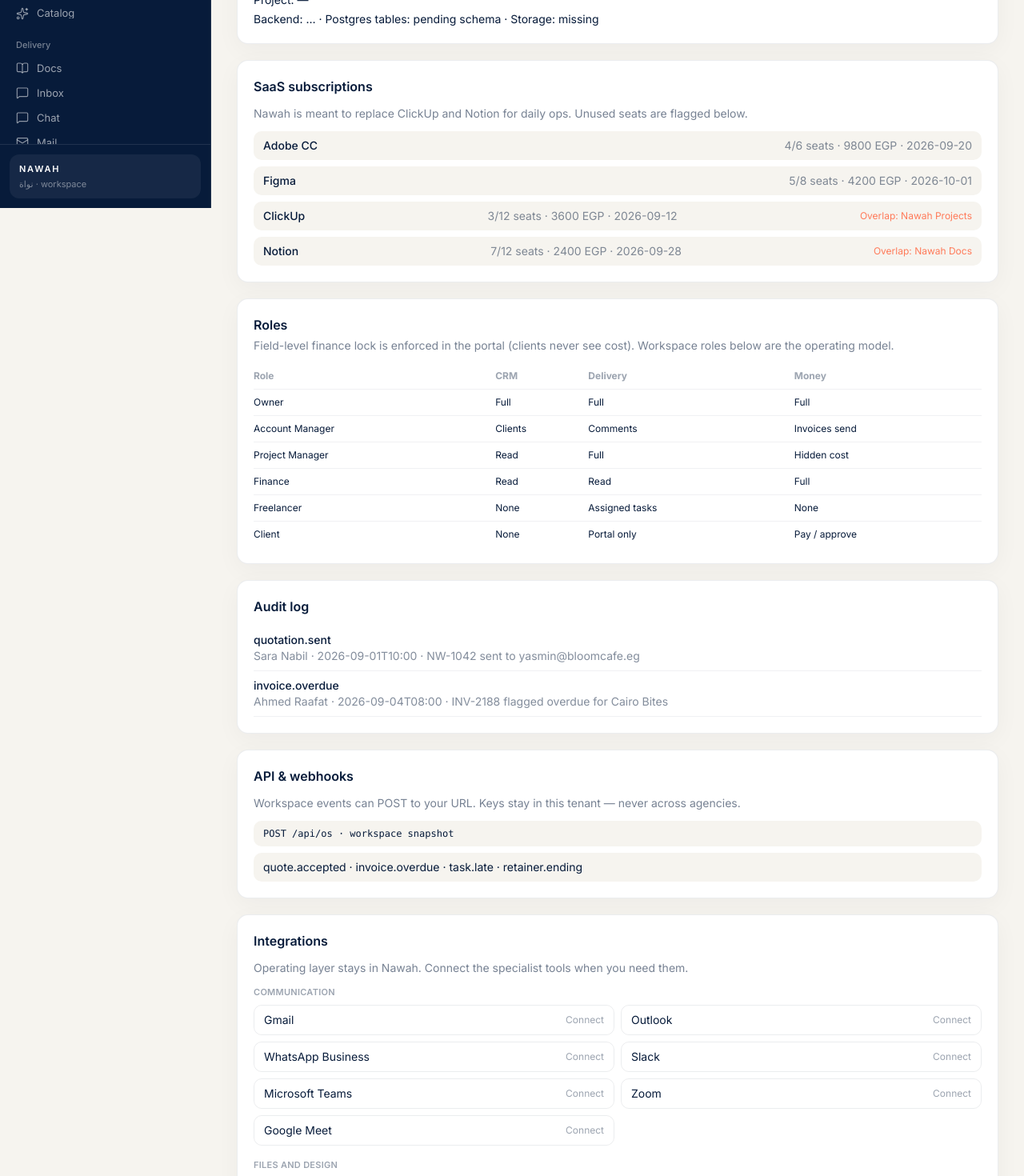
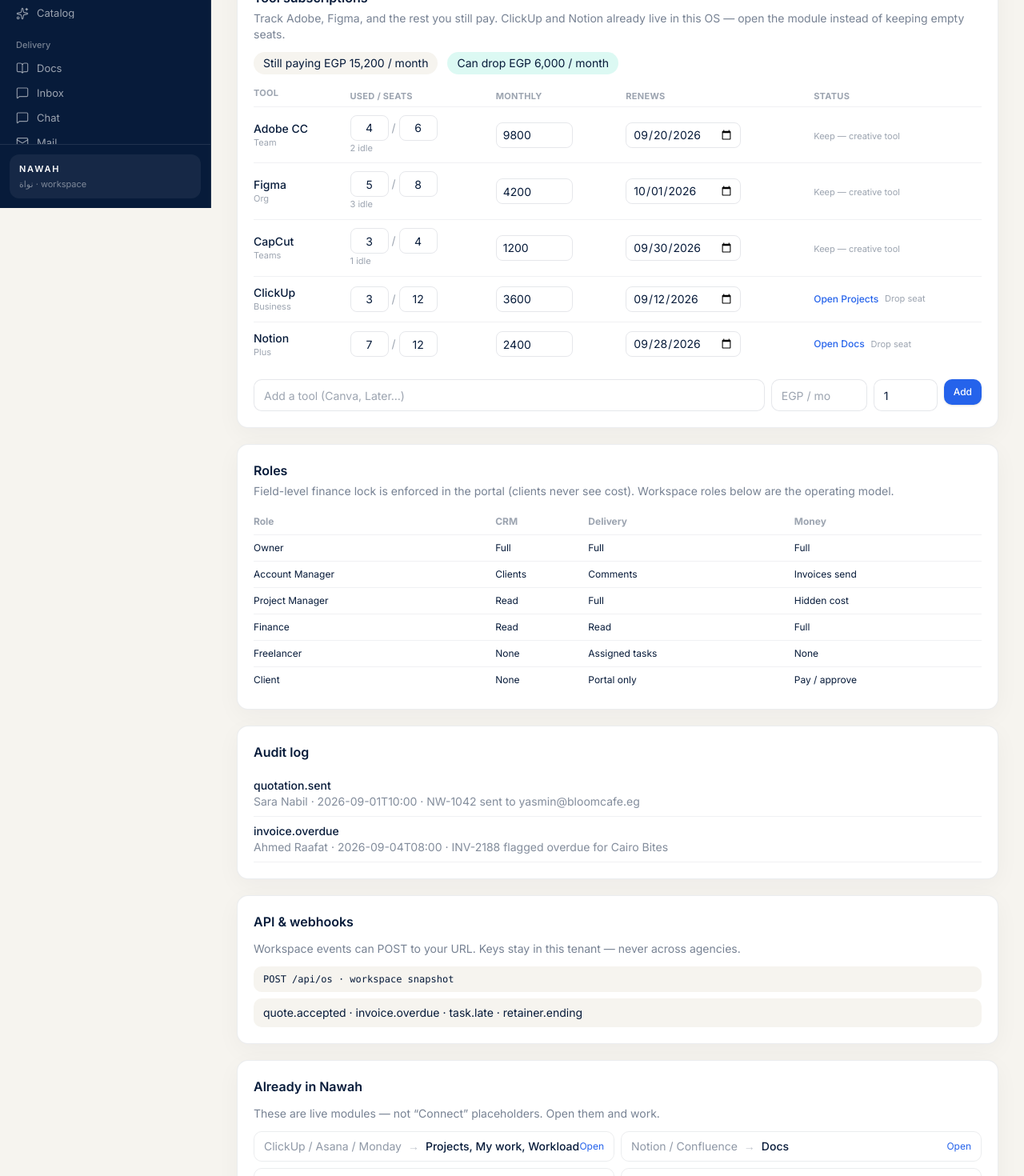
Before and after one commit to arsayedd/nawah, a Next.js app: page /settings in a window 1280 px wide. Shown: the part 540-2010 px from the top of the page at 80% size. Built offline with nearby package versions, Linux system fonts and the light colour scheme; no server answers.

Commit message:
Make Settings SaaS seats real and route ClickUp/Notion into Nawah.
Editable subscriptions, drop idle seats, and open Projects/Docs instead of a fake Overlap/Connect wall. Old snapshots with overlap still map to the live modules.

Co-authored-by: carloughkimmet01 <carloughkimmet01@outlook.com>

```diff
--- a/src/app/chat/page.tsx
+++ b/src/app/chat/page.tsx
@@ -179,7 +179,10 @@ export default function ChatPage() {
                   <button
                     key={e.id}
                     type="button"
-                    onClick={() => setRoomId(startDirectMessage(e.id))}
+                    onClick={() => {
+                      const id = startDirectMessage(e.id);
+                      if (id) setRoomId(id);
+                    }}
                     className="rounded-full border border-navy/10 px-2 py-0.5 text-[11px] text-navy/70 hover:border-cobalt hover:text-cobalt"
                   >
                     {e.name.split(" ")[0]}
--- a/src/app/page.tsx
+++ b/src/app/page.tsx
@@ -56,7 +56,7 @@ const modules = [
   { href: "/analytics", icon: Sparkles, title: "Analytics", copy: "Sales, ops, client health, service profit, people load — same numbers as Home." },
   { href: "/automations", icon: Zap, title: "Automations", copy: "Quote accept already spins the OS. Toggle the rest as the agency grows." },
   { href: "/ai", icon: Bot, title: "Nawah AI", copy: "Answers only from workspace data. No invented numbers." },
-  { href: "/settings", icon: Settings, title: "Settings", copy: "Roles, audit log, SaaS seats, integrations placeholders, demo reset." },
+  { href: "/settings", icon: Settings, title: "Settings", copy: "Roles, audit log, and SaaS seats. ClickUp/Notion already live as Projects and Docs." },
 ];
 
 const loop = [
--- a/src/app/settings/page.tsx
+++ b/src/app/settings/page.tsx
@@ -1,19 +1,31 @@
 "use client";
 
 import { useEffect, useState } from "react";
+import Link from "next/link";
 import { PageSection } from "@/components/shell/page-section";
 import { Button } from "@/components/ui/button";
 import { Card } from "@/components/ui/card";
+import { Input } from "@/components/ui/input";
 import { AGENCY_NAME } from "@/lib/brand";
-import { INTEGRATIONS } from "@/lib/os-map";
 import { t } from "@/lib/i18n";
+import type { SaasSub } from "@/lib/types";
+import { egp } from "@/lib/utils";
 import { useOS } from "@/store/use-os";
+
+const COVERED = [
+  { from: "ClickUp / Asana / Monday", to: "Projects, My work, Workload", href: "/projects" },
+  { from: "Notion / Confluence", to: "Docs", href: "/docs" },
+  { from: "Slack / Teams", to: "Chat & Inbox", href: "/chat" },
+  { from: "Gmail threads", to: "Mail", href: "/mail" },
+  { from: "Calendly", to: "Booking + Calendar", href: "/calendar" },
+  { from: "Harvest / Toggl", to: "Time", href: "/time" },
+  { from: "HubSpot pipeline", to: "CRM", href: "/crm" },
+] as const;
 
 export default function SettingsPage() {
   const locale = useOS((s) => s.locale);
   const resetDemo = useOS((s) => s.resetDemo);
   const dict = t(locale);
-  const subscriptions = useOS((s) => s.subscriptions);
 
   return (
     <div className="space-y-5">
@@ -35,34 +47,7 @@ export default function SettingsPage() {
       </Card>
       </PageSection>
       <SupabaseCard locale={locale} />
-      <PageSection page="/settings" id="saas" label="SaaS subscriptions">
-      <Card>
-        <h2 className="mb-3 font-semibold">
-          {locale === "ar" ? "اشتراكات الأدوات" : "SaaS subscriptions"}
-        </h2>
-        <p className="mb-3 text-sm text-navy/55">
-          {locale === "ar"
-            ? "نواة بتحل محل ClickUp وNotion للتشغيل اليومي. المقاعد الفاضية ظاهرة تحت."
-            : "Nawah is meant to replace ClickUp and Notion for daily ops. Unused seats are flagged below."}
-        </p>
-        <div className="space-y-2">
-          {subscriptions.map((tool) => (
-            <div
-              key={tool.id}
-              className="flex flex-wrap items-center justify-between gap-2 rounded-[10px] bg-paper px-3 py-2 text-sm"
-            >
-              <span className="font-medium">{tool.name}</span>
-              <span className="text-navy/50">
-                {tool.used}/{tool.seats} seats · {tool.monthly} EGP · {tool.renew}
-              </span>
-              {tool.overlap ? (
-                <span className="text-xs text-coral">Overlap: {tool.overlap}</span>
-              ) : null}
-            </div>
-          ))}
-        </div>
-      </Card>
-      </PageSection>
+      <SaasCard locale={locale} />
       <Card>
         <h2 className="font-semibold">Roles</h2>
         <p className="mt-1 text-sm text-navy/55">
@@ -111,30 +96,169 @@ export default function SettingsPage() {
         </div>
       </Card>
       <Card>
-        <h2 className="mb-3 font-semibold">Integrations</h2>
+        <h2 className="mb-3 font-semibold">Already in Nawah</h2>
         <p className="mb-3 text-sm text-navy/55">
-          Operating layer stays in Nawah. Connect the specialist tools when you need them.
+          These are live modules — not “Connect” placeholders. Open them and work.
         </p>
-        <div className="space-y-4">
-          {INTEGRATIONS.map((g) => (
-            <div key={g.group}>
-              <div className="mb-2 text-[11px] font-semibold uppercase tracking-wide text-navy/40">{g.group}</div>
-              <div className="grid gap-2 sm:grid-cols-2">
-                {g.tools.map((name) => (
-                  <div
-                    key={name}
-                    className="flex items-center justify-between rounded-[10px] border border-navy/8 px-3 py-2 text-sm"
-                  >
-                    <span>{name}</span>
-                    <span className="text-xs text-navy/40">Connect</span>
-                  </div>
-                ))}
-              </div>
-            </div>
+        <div className="grid gap-2 sm:grid-cols-2">
+          {COVERED.map((row) => (
+            <Link
+              key={row.href + row.from}
+              href={row.href}
+              className="flex items-center justify-between rounded-[10px] border border-navy/8 px-3 py-2 text-sm hover:border-cobalt/40"
+            >
+              <span>
+                <span className="text-navy/45">{row.from}</span>
+                <span className="mx-2 text-navy/25">→</span>
+                <span className="font-medium">{row.to}</span>
+              </span>
+              <span className="text-xs text-cobalt">Open</span>
+            </Link>
           ))}
         </div>
       </Card>
     </div>
+  );
+}
+
+function SaasCard({ locale }: { locale: "ar" | "en" }) {
+  const subscriptions = useOS((s) => s.subscriptions);
+  const upsertSubscription = useOS((s) => s.upsertSubscription);
+  const removeRecord = useOS((s) => s.removeRecord);
+  const [name, setName] = useState("");
+  const [monthly, setMonthly] = useState("");
+  const [seats, setSeats] = useState("1");
+  const spend = subscriptions.filter((s) => !s.replacesHref).reduce((n, s) => n + s.monthly, 0);
+  const recoverable = subscriptions.filter((s) => s.replacesHref).reduce((n, s) => n + s.monthly, 0);
+
+  function patch(tool: SaasSub, field: "used" | "seats" | "monthly" | "renew", value: string) {
+    const n = field === "renew" ? 0 : Number(value);
+    upsertSubscription({
+      ...tool,
+      [field]: field === "renew" ? value : Number.isFinite(n) ? n : tool[field],
+    });
+  }
+
+  return (
+    <PageSection page="/settings" id="saas" label="SaaS subscriptions">
+      <Card>
+        <h2 className="font-semibold">{locale === "ar" ? "اشتراكات الأدوات" : "Tool subscriptions"}</h2>
+        <p className="mt-1 text-sm text-navy/55">
+          Track Adobe, Figma, and the rest you still pay. ClickUp and Notion already live in this OS — open the module
+          instead of keeping empty seats.
+        </p>
+        <div className="mt-3 flex flex-wrap gap-3 text-sm">
+          <span className="rounded-full bg-paper px-3 py-1">
+            Still paying {egp(spend, locale)} / month
+          </span>
+          {recoverable ? (
+            <span className="rounded-full bg-mint/15 px-3 py-1 text-navy">
+              Can drop {egp(recoverable, locale)} / month
+            </span>
+          ) : null}
+        </div>
+        <div className="mt-4 overflow-x-auto">
+          <table className="w-full min-w-[640px] text-sm">
+            <thead>
+              <tr className="text-[11px] uppercase tracking-wide text-navy/40">
+                <th className="pb-2 text-start">Tool</th>
+                <th className="text-start">Used / seats</th>
+                <th className="text-start">Monthly</th>
+                <th className="text-start">Renews</th>
+                <th className="text-start">Status</th>
+              </tr>
+            </thead>
+            <tbody>
+              {subscriptions.map((tool) => {
+                const idle = Math.max(0, tool.seats - tool.used);
+                return (
+                  <tr key={tool.id} className="border-t border-navy/6">
+                    <td className="py-2.5 pr-3">
+                      <div className="font-medium">{tool.name}</div>
+                      <div className="text-[11px] text-navy/40">{tool.plan}</div>
+                    </td>
+                    <td className="py-2.5 pr-3">
+                      <div className="flex items-center gap-1">
+                        <input
+                          className="h-8 w-12 rounded-[8px] border border-navy/10 px-1 text-center text-sm"
+                          value={tool.used}
+                          onChange={(e) => patch(tool, "used", e.target.value)}
+                        />
+                        <span className="text-navy/40">/</span>
+                        <input
+                          className="h-8 w-12 rounded-[8px] border border-navy/10 px-1 text-center text-sm"
+                          value={tool.seats}
+                          onChange={(e) => patch(tool, "seats", e.target.value)}
+                        />
+                      </div>
+                      {idle > 0 && !tool.replacesHref ? (
+                        <div className="mt-0.5 text-[11px] text-navy/40">{idle} idle</div>
+                      ) : null}
+                    </td>
+                    <td className="py-2.5 pr-3">
+                      <input
+                        className="h-8 w-24 rounded-[8px] border border-navy/10 px-2 text-sm"
+                        value={tool.monthly}
+                        onChange={(e) => patch(tool, "monthly", e.target.value)}
+                      />
+                    </td>
+                    <td className="py-2.5 pr-3">
+                      <input
+                        type="date"
+                        className="h-8 rounded-[8px] border border-navy/10 px-2 text-sm"
+                        value={tool.renew}
+                        onChange={(e) => patch(tool, "renew", e.target.value)}
+                      />
+                    </td>
+                    <td className="py-2.5">
+                      {tool.replacesHref ? (
+                        <div className="flex flex-wrap items-center gap-2">
+                          <Link href={tool.replacesHref} className="text-xs font-medium text-cobalt">
+                            Open {tool.replacesLabel}
+                          </Link>
+                          <button
+                            type="button"
+                            className="text-[11px] text-navy/40 hover:text-coral"
+                            onClick={() => removeRecord("subscriptions", tool.id)}
+                          >
+                            Drop seat
+                          </button>
+                        </div>
+                      ) : (
+                        <span className="text-[11px] text-navy/40">Keep — creative tool</span>
+                      )}
+                    </td>
+                  </tr>
+                );
+              })}
+            </tbody>
+          </table>
+        </div>
+        <form
+          className="mt-4 flex flex-col gap-2 sm:flex-row"
+          onSubmit={(e) => {
+            e.preventDefault();
+            if (!name.trim()) return;
+            upsertSubscription({
+              name: name.trim(),
+              monthly: Number(monthly) || 0,
+              seats: Number(seats) || 1,
+              used: 1,
+            });
+            setName("");
+            setMonthly("");
+            setSeats("1");
+          }}
+        >
+          <Input placeholder="Add a tool (Canva, Later…)" value={name} onChange={(e) => setName(e.target.value)} />
+          <Input className="sm:max-w-[120px]" placeholder="EGP / mo" value={monthly} onChange={(e) => setMonthly(e.target.value)} />
+          <Input className="sm:max-w-[80px]" placeholder="Seats" value={seats} onChange={(e) => setSeats(e.target.value)} />
+          <Button type="submit" size="sm">
+            Add
+          </Button>
+        </form>
+      </Card>
+    </PageSection>
   );
 }
 
--- a/src/components/shell/page-composer.tsx
+++ b/src/components/shell/page-composer.tsx
@@ -92,8 +92,6 @@ function specFor(pathname: string): Spec | null {
     return { kind: "leave", label: "Add leave request", placeholder: "Who / reason" };
   if (pathname === "/automations")
     return { kind: "automation", label: "Add automation", placeholder: "Rule name" };
-  if (pathname === "/settings")
-    return { kind: "saas", label: "Add SaaS seat", placeholder: "Tool name", money: true };
   if (pathname === "/home")
     return { kind: "lead", label: "Quick add a lead", placeholder: "Company name", href: (id) => `/crm/${id}` };
   if (pathname === "/accounts")
--- a/src/data/seed.ts
+++ b/src/data/seed.ts
@@ -1125,8 +1125,9 @@ export const seed: OsState = {
   subscriptions: [
     { id: "sub_1", name: "Adobe CC", plan: "Team", monthly: 9800, seats: 6, used: 4, renew: "2026-09-20", lastUsed: "2026-09-04" },
     { id: "sub_2", name: "Figma", plan: "Org", monthly: 4200, seats: 8, used: 5, renew: "2026-10-01", lastUsed: "2026-09-04" },
-    { id: "sub_3", name: "ClickUp", plan: "Business", monthly: 3600, seats: 12, used: 3, renew: "2026-09-12", lastUsed: "2026-08-02", overlap: "Nawah Projects" },
-    { id: "sub_4", name: "Notion", plan: "Plus", monthly: 2400, seats: 12, used: 7, renew: "2026-09-28", lastUsed: "2026-09-01", overlap: "Nawah Docs" },
+    { id: "sub_5", name: "CapCut", plan: "Teams", monthly: 1200, seats: 4, used: 3, renew: "2026-09-30", lastUsed: "2026-09-04" },
+    { id: "sub_3", name: "ClickUp", plan: "Business", monthly: 3600, seats: 12, used: 3, renew: "2026-09-12", lastUsed: "2026-08-02", replacesHref: "/projects", replacesLabel: "Projects" },
+    { id: "sub_4", name: "Notion", plan: "Plus", monthly: 2400, seats: 12, used: 7, renew: "2026-09-28", lastUsed: "2026-09-01", replacesHref: "/docs", replacesLabel: "Docs" },
   ],
   reviewPins: [
     {
--- a/src/lib/os-map.ts
+++ b/src/lib/os-map.ts
@@ -207,45 +207,14 @@ export const OS_PILLARS: MapPillar[] = [
   {
     id: "admin",
     title: "Settings, Security & Integrations",
-    blurb: "Roles, audit, SaaS seats, connect specialist tools when you need them.",
+    blurb: "Roles, audit, and SaaS seats. ClickUp and Notion are already Projects and Docs — not Connect buttons.",
     href: "/settings",
     children: [
       { label: "Roles & permissions", href: "/people" },
       { label: "Audit logs", href: "/settings" },
       { label: "API & webhooks", href: "/settings" },
-      { label: "Integrations", href: "/settings" },
+      { label: "Tool subscriptions", href: "/settings" },
       { label: "Customize", href: "/customize" },
     ],
   },
 ];
-
-export const INTEGRATIONS: { group: string; tools: string[] }[] = [
-  {
-    group: "Communication",
-    tools: ["Gmail", "Outlook", "WhatsApp Business", "Slack", "Microsoft Teams", "Zoom", "Google Meet"],
-  },
-  {
-    group: "Files and design",
-    tools: ["Google Drive", "Dropbox", "OneDrive", "Figma", "Canva", "Adobe"],
-  },
-  {
-    group: "Marketing",
-    tools: ["Meta Ads", "Google Ads", "TikTok Ads", "LinkedIn Ads", "GA4", "Search Console", "Shopify", "WordPress"],
-  },
-  {
-    group: "Finance",
-    tools: ["Stripe", "Paymob", "PayPal", "Fawry", "QuickBooks", "Xero", "Zoho Books"],
-  },
-  {
-    group: "Calendar",
-    tools: ["Google Calendar", "Outlook Calendar", "Calendly"],
-  },
-  {
-    group: "Development",
-    tools: ["GitHub", "GitLab", "Vercel", "Cloudflare"],
-  },
-  {
-    group: "Migration",
-    tools: ["Notion", "ClickUp", "Trello", "Asana", "Monday", "Airtable", "Excel", "CSV"],
-  },
-];
--- a/src/lib/os/payload.ts
+++ b/src/lib/os/payload.ts
@@ -1,5 +1,5 @@
 import { seed } from "@/data/seed";
-import type { Locale, OsState } from "@/lib/types";
+import type { Locale, OsState, SaasSub } from "@/lib/types";
 
 export type OsPayload = {
   locale: Locale;
@@ -84,7 +84,34 @@ export function mergeOsState(remote?: Partial<OsState> | OsState | null): OsStat
     editLayout: remote?.prefs?.editLayout ?? seed.prefs.editLayout,
     currentUserId: remote?.prefs?.currentUserId ?? seed.prefs.currentUserId,
   };
+  out.subscriptions = normalizeSubscriptions(out.subscriptions);
   return out;
+}
+
+function coveredModule(name: string): { href: string; label: string } | null {
+  const n = name.toLowerCase();
+  if (n.includes("clickup") || n.includes("asana") || n.includes("monday")) {
+    return { href: "/projects", label: "Projects" };
+  }
+  if (n.includes("notion") || n.includes("confluence")) {
+    return { href: "/docs", label: "Docs" };
+  }
+  return null;
+}
+
+function normalizeSubscriptions(list: SaasSub[]): SaasSub[] {
+  return list.map((raw) => {
+    const next: SaasSub & { overlap?: string } = { ...raw };
+    delete next.overlap;
+    if (!next.replacesHref) {
+      const covered = coveredModule(next.name);
+      if (covered) {
+        next.replacesHref = covered.href;
+        next.replacesLabel = covered.label;
+      }
+    }
+    return next;
+  });
 }
 
 export function pickOsState(input: Partial<OsState> | OsState): OsState {
--- a/src/lib/types.ts
+++ b/src/lib/types.ts
@@ -381,7 +381,9 @@ export type SaasSub = {
   used: number;
   renew: string;
   lastUsed: string;
-  overlap?: string;
+  /** If set, this vendor is already covered by a Nawah module. */
+  replacesHref?: string;
+  replacesLabel?: string;
 };
 
 export type ReviewPin = {
--- a/src/store/use-os.ts
+++ b/src/store/use-os.ts
@@ -18,6 +18,7 @@ import type {
   Project,
   Quote,
   QuoteStatus,
+  SaasSub,
   Task,
   TaskStatus,
   Ticket,
@@ -131,6 +132,7 @@ type Store = OsState & {
   setEditLayout: (v: boolean) => void;
   removeRecord: (collection: keyof OsState, id: string) => void;
   removeChatRoom: (id: string) => void;
+  upsertSubscription: (input: Partial<SaasSub> & { name: string }) => string;
 };
 
 function pickAssignee(employees: OsState["employees"], role: string, load: Record<string, number>) {
@@ -1383,6 +1385,28 @@ export const useOS = create<Store>()((set, get) => ({
           messages: get().messages.filter((m) => m.channelId !== `chat:${id}`),
         });
       },
+      upsertSubscription: (input) => {
+        const existing = input.id ? get().subscriptions.find((s) => s.id === input.id) : undefined;
+        const id = existing?.id ?? uid("sub");
+        const next: SaasSub = {
+          id,
+          name: input.name,
+          plan: input.plan ?? existing?.plan ?? "Team",
+          monthly: input.monthly ?? existing?.monthly ?? 0,
+          seats: input.seats ?? existing?.seats ?? 1,
+          used: input.used ?? existing?.used ?? 1,
+          renew: input.renew ?? existing?.renew ?? new Date().toISOString().slice(0, 10),
+          lastUsed: input.lastUsed ?? existing?.lastUsed ?? new Date().toISOString().slice(0, 10),
+          replacesHref: input.replacesHref ?? existing?.replacesHref,
+          replacesLabel: input.replacesLabel ?? existing?.replacesLabel,
+        };
+        set({
+          subscriptions: existing
+            ? get().subscriptions.map((s) => (s.id === id ? next : s))
+            : [next, ...get().subscriptions],
+        });
+        return id;
+      },
 }));
 
 export function useHydratedOS() {
```
Also changed, not shown: src/app/home/page.tsx (+8 -1 lines), 1 other file (tests, documents, lock files or other folders).
